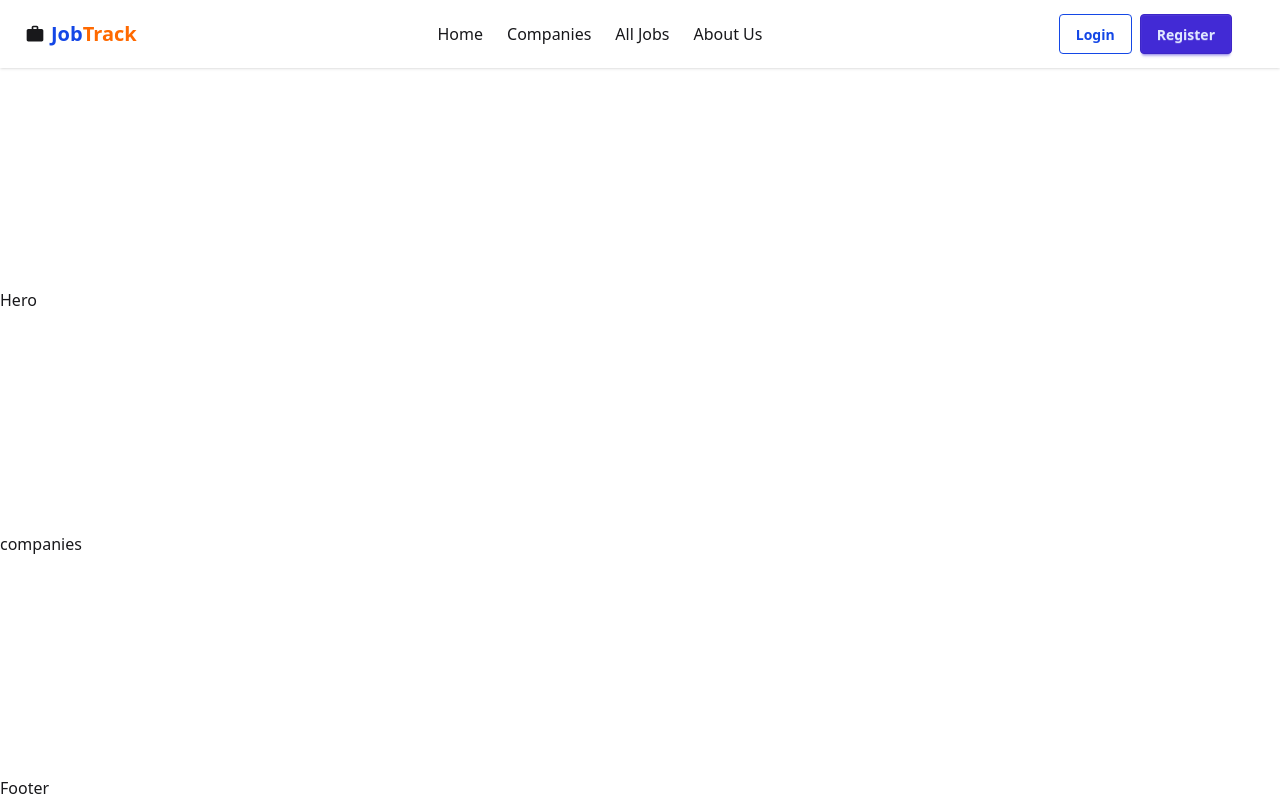
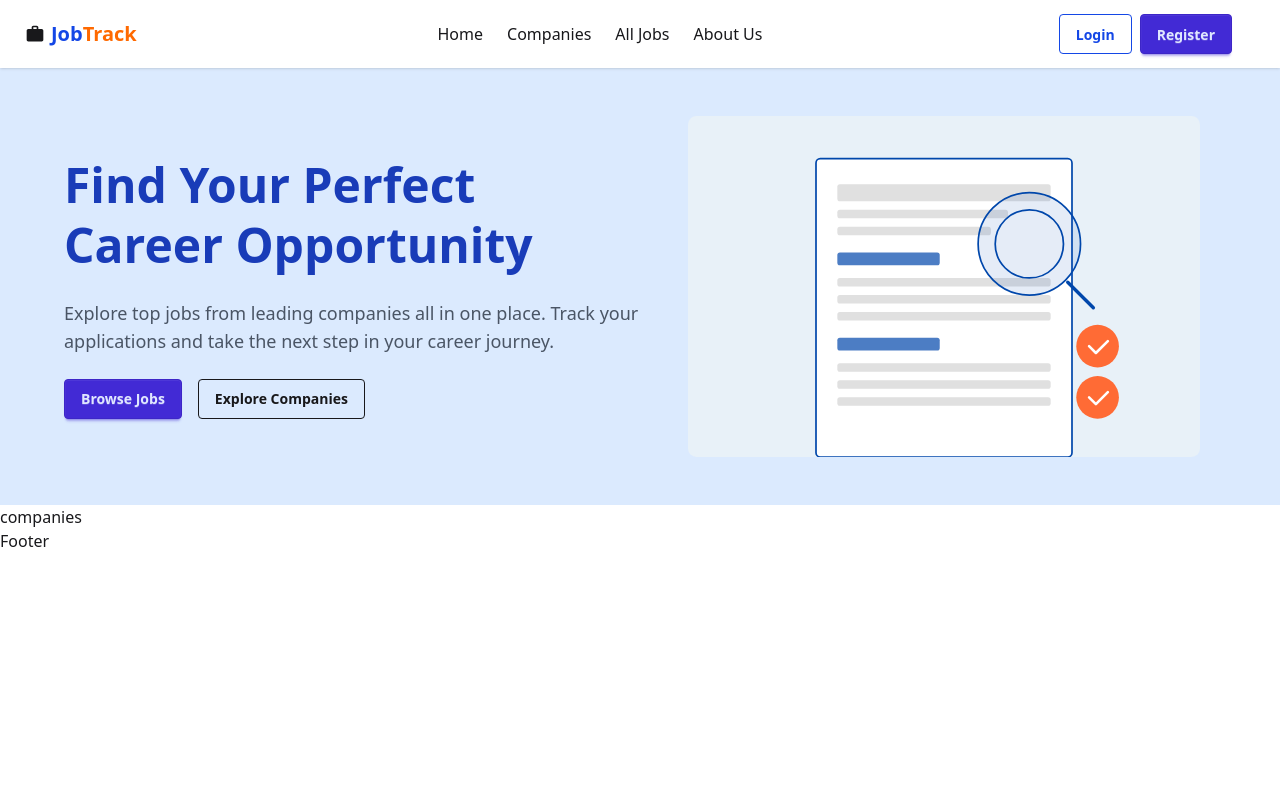
Before and after one commit to Shahriar-Utchas/JobTrack-React, a React (Vite) app: page / in a window 1280 px wide. Built offline with nearby package versions, Linux system fonts and the light colour scheme.

Commit message:
Hero-section Added

```diff
--- a/src/Components/Hero/Hero.jsx
+++ b/src/Components/Hero/Hero.jsx
@@ -1,10 +1,39 @@
 import React from 'react';
+import { Link } from 'react-router';
 
 const Hero = () => {
     return (
-        <div>
-            <h1>Hero</h1>
-        </div>
+        <section className="bg-blue-100 py-12 px-4 md:px-16">
+            <div className="flex flex-col-reverse lg:flex-row items-center gap-12">
+                {/* Left Side Text */}
+                <div className="text-center lg:text-left max-w-xl">
+                    <h1 className="text-4xl md:text-5xl font-bold text-blue-800 leading-tight">
+                        Find Your Perfect <br /> Career Opportunity
+                    </h1>
+                    <p className="py-6 text-gray-600 text-lg">
+                        Explore top jobs from leading companies all in one place. Track your applications
+                        and take the next step in your career journey.
+                    </p>
+                    <div className="flex flex-wrap justify-center lg:justify-start gap-4">
+                        <Link to="/jobs" className="btn btn-primary">
+                            Browse Jobs
+                        </Link>
+                        <Link to="/companies" className="btn btn-outline">
+                            Explore Companies
+                        </Link>
+                    </div>
+                </div>
+
+                {/* Right Side Image */}
+                <div className="max-w-sm md:max-w-md lg:max-w-lg">
+                    <img
+                        src="images/hero-image.svg"
+                        alt="Job search illustration"
+                        className="w-full h-auto"
+                    />
+                </div>
+            </div>
+        </section>
     );
 };
 
--- a/src/Layouts/Root.jsx
+++ b/src/Layouts/Root.jsx
@@ -6,7 +6,7 @@ import Footer from '../Components/Footer/Footer';
 const Root = () => {
     return (
         <>
-            <div className='min-h-screen flex flex-col justify-between'>
+            <div className='min-h-screen'>
                 <Navbar></Navbar>
                 <Outlet></Outlet>
                 <Footer></Footer>
```
Also changed, not shown: public/images/hero-image.svg (added).
